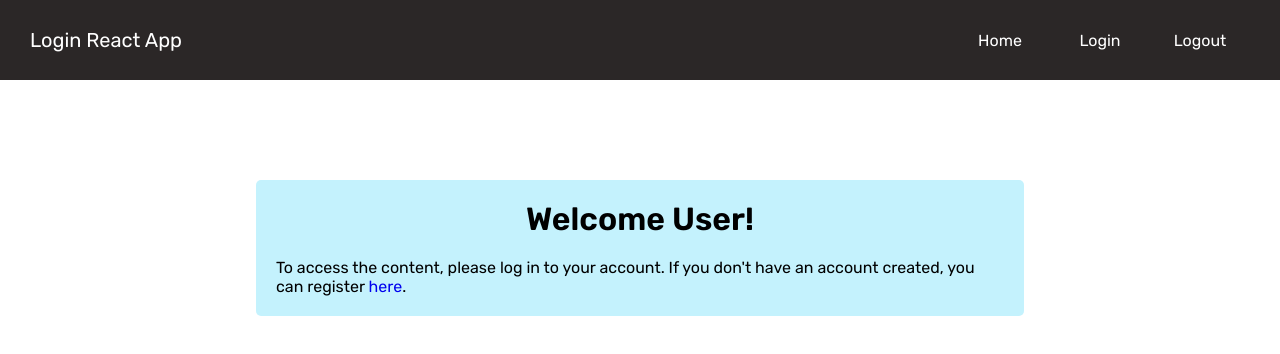
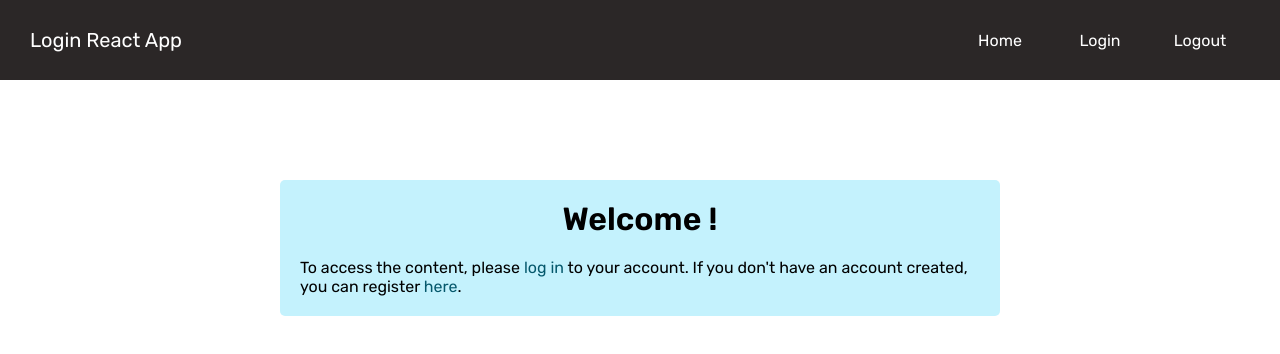
Before and after one commit to ach1209/react-login-app-demo, a React (Vite) app: page / in a window 1280 px wide. Shown: the top 354 px of the page. Built offline with nearby package versions, Linux system fonts and the light colour scheme.

Commit message:
Installed react-router, created views, and updated components containing links

```diff
--- a/package.json
+++ b/package.json
@@ -9,7 +9,8 @@
   },
   "dependencies": {
     "react": "^18.0.0",
-    "react-dom": "^18.0.0"
+    "react-dom": "^18.0.0",
+    "react-router-dom": "^6.3.0"
   },
   "devDependencies": {
     "@types/react": "^18.0.0",
--- a/src/App.css
+++ b/src/App.css
@@ -3,5 +3,7 @@
 }
 
 .content {
+  max-width: 120rem;
+  margin: 0 auto;
   padding: 10rem 0;
 }
--- a/src/App.tsx
+++ b/src/App.tsx
@@ -1,6 +1,7 @@
+import { Routes, Route } from 'react-router-dom'
 import Navbar from './components/Navbar/Navbar'
-import GreetingCard from './components/Greeting/GreetingCard'
-import GreetingHeader from './components/Greeting/GreetingHeader'
+import HomeView from './views/HomeView'
+import LoginView from './views/LoginView'
 import './App.css'
 
 function App() {
@@ -8,10 +9,10 @@ function App() {
     <div className="App">
       <Navbar />
       <div className="content">
-        <GreetingCard>
-          <GreetingHeader message="Welcome" user="User" />
-          <p>To access the content, please log in to your account. If you don't have an account created, you can register <a href="/">here</a>.</p>
-        </GreetingCard>
+        <Routes>
+          <Route path="/" element={<HomeView />} />
+          <Route path="/login" element={<LoginView />} />
+        </Routes>
       </div>
     </div>
   )
--- a/src/components/Navbar/Navbar.module.css
+++ b/src/components/Navbar/Navbar.module.css
@@ -13,8 +13,7 @@
   font-weight: 400;
 }
 
-.navbar-links {
-  list-style-type: none;
+.navbar-menu {
   display: flex;
 }
 
@@ -25,18 +24,12 @@
   width: 10rem;
   height: 4rem;
   padding: 0 1.5rem;
+  color: var(--textWhite);
   cursor: pointer;
 }
 
 .navbar-item:hover {
+  color: var(--textColor);
   background-color: var(--bgColor);
   border-radius: 5px;
 }
-
-.navbar-item:hover > a {
-  color: var(--textColor);
-}
-
-.navbar-item a {
-  color: var(--textWhite);
-}
--- a/src/components/Navbar/Navbar.tsx
+++ b/src/components/Navbar/Navbar.tsx
@@ -1,21 +1,16 @@
+import { Link } from 'react-router-dom'
 import styles from './Navbar.module.css'
 
 function Navbar() {
   return (
-    <nav className={styles.navbar}>
+    <div className={styles.navbar}>
       <span className={styles['navbar-title']}>Login React App</span>
-      <ul className={styles['navbar-links']}>
-        <li className={styles['navbar-item']}>
-          <a href="/">Home</a>
-        </li>
-        <li className={styles['navbar-item']}>
-          <a href="/">Login</a>
-        </li>
-        <li className={styles['navbar-item']}>
-          <a href="/">Logout</a>
-        </li>
-      </ul>
-    </nav>
+      <nav className={styles['navbar-menu']}>
+        <Link to="/" className={styles['navbar-item']}>Home</Link>
+        <Link to="/login" className={styles['navbar-item']}>Login</Link>
+        <Link to="/" className={styles['navbar-item']}>Logout</Link>
+      </nav>
+    </div>
   )
 }
 
--- a/src/index.css
+++ b/src/index.css
@@ -3,6 +3,7 @@
 :root {
   --textWhite: #ffffff;
   --textColor: #3a423f;
+  --linkColor: #05586c;
   --navBgColor: #2b2727;
   --bgColor: #86e8ff;
   --bgColor2: #c4f2fd;
@@ -26,5 +27,6 @@ body {
 }
 
 a {
+  color: var(--linkColor);
   text-decoration: none;
 }
--- a/src/main.tsx
+++ b/src/main.tsx
@@ -1,10 +1,13 @@
 import React from 'react'
 import ReactDOM from 'react-dom/client'
+import { BrowserRouter } from 'react-router-dom'
 import App from './App'
 import './index.css'
 
 ReactDOM.createRoot(document.getElementById('root')!).render(
   <React.StrictMode>
-    <App />
+    <BrowserRouter>
+      <App />
+    </BrowserRouter>
   </React.StrictMode>
 )
--- /dev/null
+++ b/src/views/HomeView.tsx
@@ -0,0 +1,16 @@
+import { Link } from 'react-router-dom'
+import GreetingCard from "../components/Greeting/GreetingCard"
+import GreetingHeader from "../components/Greeting/GreetingHeader"
+
+function HomeView() {
+  return (
+    <>
+      <GreetingCard>
+        <GreetingHeader message="Welcome" />
+        <p>To access the content, please <Link to="/login">log in</Link> to your account. If you don't have an account created, you can register <Link to="/">here</Link>.</p>
+      </GreetingCard>
+    </>
+  )
+}
+
+export default HomeView
--- /dev/null
+++ b/src/views/LoginView.tsx
@@ -0,0 +1,7 @@
+function LoginView() {
+  return (
+    <div>Login Page</div>
+  )
+}
+
+export default LoginView
```
Also changed, not shown: 1 other file (tests, documents, lock files or other folders).
